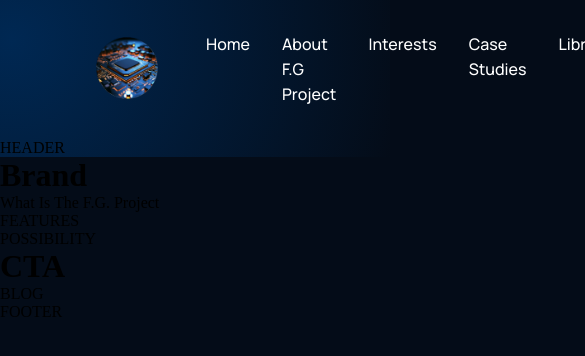
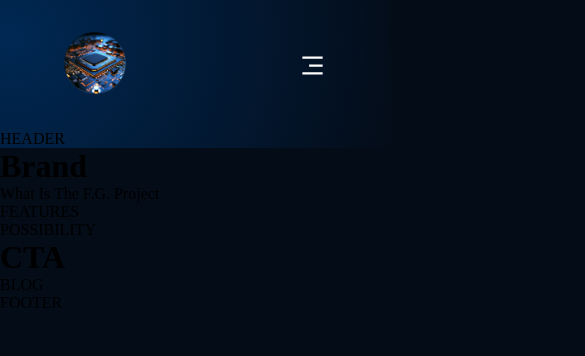
Before and after one commit to Flavien-Gascard/fg-project, a React (Create React App) app: page / in a window 390 px wide. Shown: the top 356 px of the page, 585 px wide, since content can reach past the window. Built offline with nearby package versions, Linux system fonts and the light colour scheme.

Commit message:
css Additions

```diff
--- a/src/components/navbar/Navbar.css
+++ b/src/components/navbar/Navbar.css
@@ -41,6 +41,7 @@
     font-family: var(--font-family);
     font-weight: 500;
     line-height: 25px;
+    font-size: 18px;
     text-transform: capitalize;
     margin: 0 1rem;
     cursor: pointer;
@@ -55,8 +56,78 @@
     font-size: 18px;
     line-height: 25px;
     background: #ff4820;
-    border-radius: 5px;
+    border-radius: 10px;
     border: none;
     outline: none;
     cursor: pointer;
 }
+
+.fgproject__navbar-menu {
+    margin-left: 1rem;
+    display: none;
+    position: relative;
+}
+
+.fgproject__navbar-menu svg {
+    cursor: pointer;
+}
+
+.fgproject__navbar-menu_container {
+    display: flex;
+    justify-content: flex-end;
+    align-items: flex-end;
+    flex-direction: column;
+    text-align: end;
+    background: var(--color-footer);
+    padding: 2rem;
+    position: absolute;
+    top: 40px;
+    right: 0;
+    margin-top: 1rem;
+    min-width: 210px;
+    border-radius: 5px;
+    box-shadow: 0 0 5 rgba(0, 0, 0 ,0.2);
+}
+
+.fgproject__navbar-menu_container p {
+    margin: 1rem 0;
+}
+
+.fgproject__navbar-menu_container-links-sign {
+    display: none;
+}
+
+@media screen and (max-width: 1050px) {
+    .fgproject__navbar-links_container {
+        display: none;
+    }
+
+
+    .fgproject__navbar-menu {
+        display: flex;
+    }
+}
+
+@media screen and (max-width: 700px) {
+    .fgproject__navbar {
+        padding: 2rem 4rem;
+    }
+}
+
+@media screen and (max-width: 550px) {
+    .fgproject__navbar {
+        padding: 2rem 4rem;
+    }
+
+    .fgproject__navbar-sign {
+        display: none;
+    }
+
+    .fgproject__navbar-menu_container {
+        top: 20px;
+    }
+
+    .fgproject__navbar-menu_container-links-sign {
+        display: block;
+    }
+}
--- a/src/components/navbar/Navbar.jsx
+++ b/src/components/navbar/Navbar.jsx
@@ -1,9 +1,29 @@
-import React from 'react';
+import React, { useState } from 'react';
 import { RiMenu3Line, RiCloseLine } from 'react-icons/ri';
 import './Navbar.css';
 import logo from '../../assets/logo.png'
 
+const Menu = () => (
+  <>
+    <p><a href="#home" />Home</p>
+    <p><a href="#whatFGProject" />About F.G Project</p>
+    <p><a href="#possibility" />Interests</p>
+    <p><a href="#features" />Case Studies</p>
+    <p><a href="#blog" />Library</p>
+  </>
+)
+
+
+
+
+
 const Navbar = () => {
+
+
+
+
+  const [toggleMenu, setToggleMenu] = useState(false);
+
   return (
     // Notice the className? It is in BEM (Block Element Modifier) format, a common css convention
     <div className="fgproject__navbar">
@@ -12,21 +32,40 @@
           <img src={logo} alt="logo" />
         </div>
         <div className="fgproject__navbar-links_container">
-        <p><a href="#home" />Home</p>
-        <p><a href="#whatFGProject" />About F.G Project</p>
-        <p><a href="#possibility" />Interests</p>
-        <p><a href="#features" />Case Studies</p>
-        <p><a href="#blog" />Library</p>
+          <Menu />
+        </div>
       </div>
-    </div>
-    <div className ="fgproject__navbar-sign">
-<p>Sign In</p>
-    <button type='button'>Sign Up</button>
+      <div className="fgproject__navbar-sign">
+        <p>Sign In</p>
+        <button type='button'>Sign Up</button>
+      </div>
 
-    </div>
+      <div className="fgproject__navbar-menu">
+        {toggleMenu
+          ? <RiCloseLine color="#fff" size={27} onClick={() => setToggleMenu(false)} />
+          : <RiMenu3Line color="#fff" size={27} onClick={() => setToggleMenu(true)} />
+        }
+        {toggleMenu && (
+
+          <div className="fgproject__navbar-menu_container scale-up-center">
+            <div className="fgproject__navbar-menu_container-links">
+              <Menu />
+              </div>
+              <div className="fgproject__navbar-menu_container-links-sign">
+                <p>Sign In</p>
+                <button type='button'>Sign Up</button>
+              </div>
+
+            </div>
+
+
+
+
+        )}
+      </div>
     </div>
 
   )
 }
 
-export default Navbar
+export default Navbar;
```
